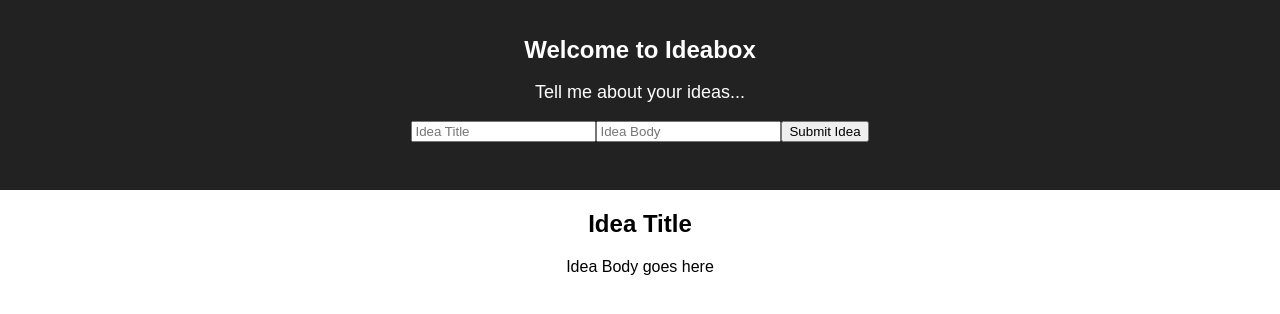
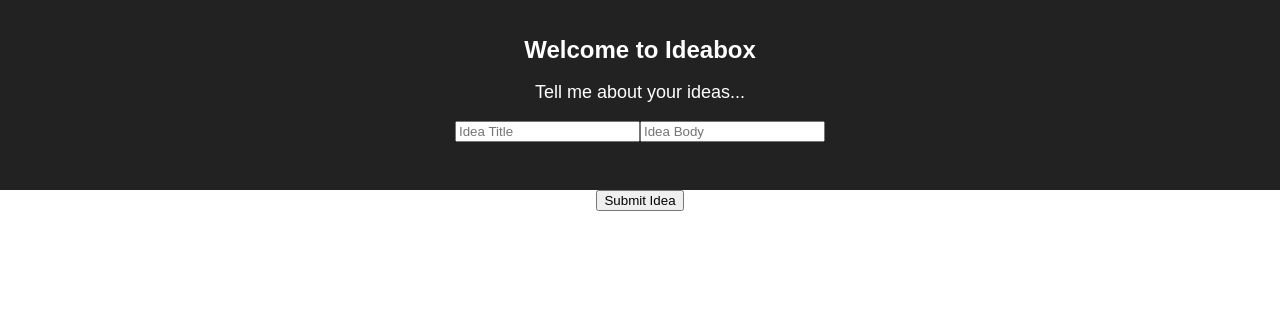
Before and after one commit to tdberg21/ideabox2, a React (Create React App) app: page / in a window 1280 px wide. Shown: the top 314 px of the page. Built offline with nearby package versions, Linux system fonts and the light colour scheme.

Commit message:
Append first idea to the DOM

```diff
--- a/src/App.js
+++ b/src/App.js
@@ -21,10 +21,6 @@ class App extends Component {
     this.setState({body: event.target.value})
   }
 
-  addIdeatoList() {
-
-  }
-
   render() {
     return (
       <div className="App">
@@ -35,9 +31,8 @@ class App extends Component {
           </p>
           <input type="text" placeholder="Idea Title" onChange={(event) => this.updateTitle(event)}></input>
           <input type="text" placeholder="Idea Body" onChange={(event) => this.updateBody(event)}></input>
-          <button> Submit Idea </button>
         </header>
-        <Idea />
+        <Idea title={this.state.title} body={this.state.body}/>
       </div>
     );
   }
--- a/src/Idea.js
+++ b/src/Idea.js
@@ -3,13 +3,27 @@ import React, { Component } from 'react';
 export default class Idea extends Component {
   constructor() {
     super();
+    this.addIdea = this.addIdea.bind(this);
+    this.state = {
+      title: '',
+      bodie: ''
+    }
+  }
+
+  addIdea() {
+    this.setState({
+      title: this.props.title,
+      body: this.props.body
+
+    })
   }
 
   render() {
     return(
       <div>
-        <h2> Idea Title </h2>
-        <p> Idea Body goes here </p>
+        <button onClick={this.addIdea}>Submit Idea</button>
+        <h2> {this.state.title} </h2>
+        <p> {this.state.body}</p>
       </div>
     )
   }
```
